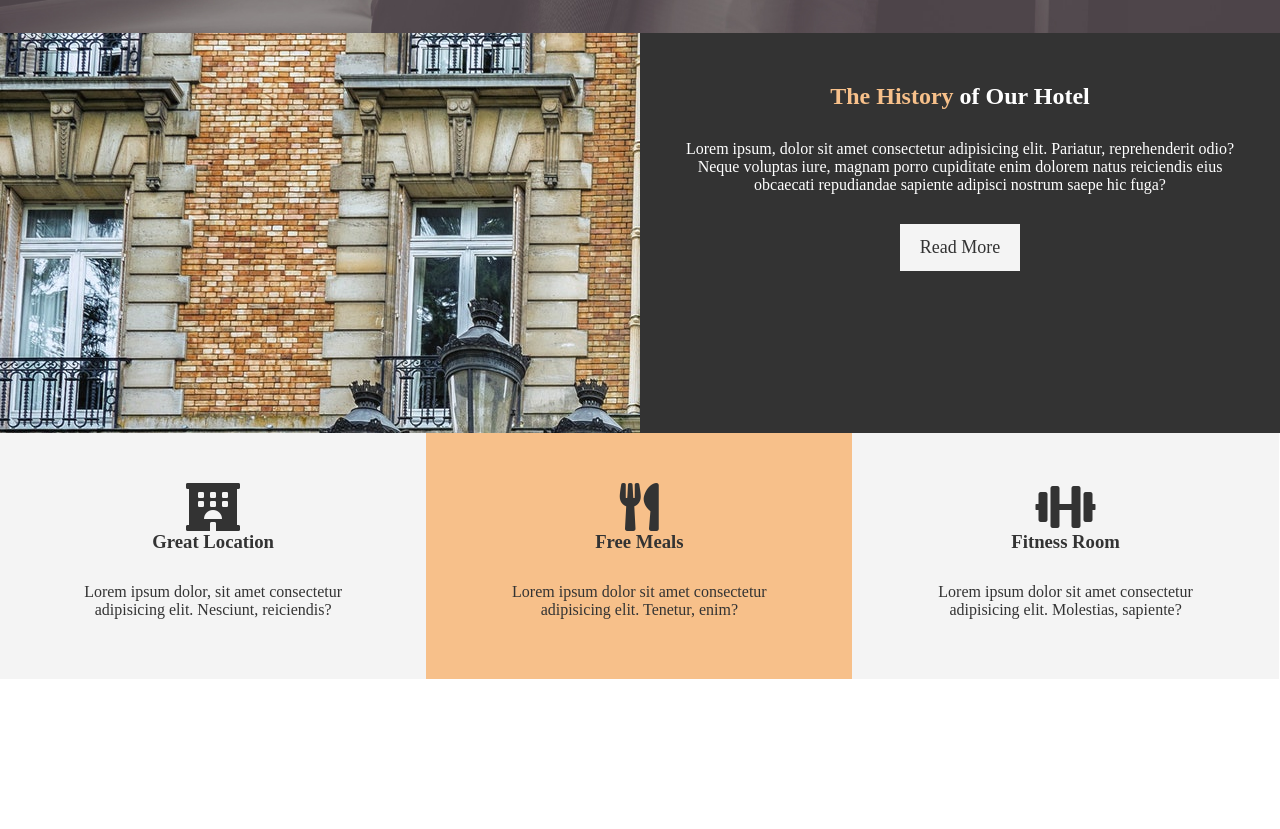
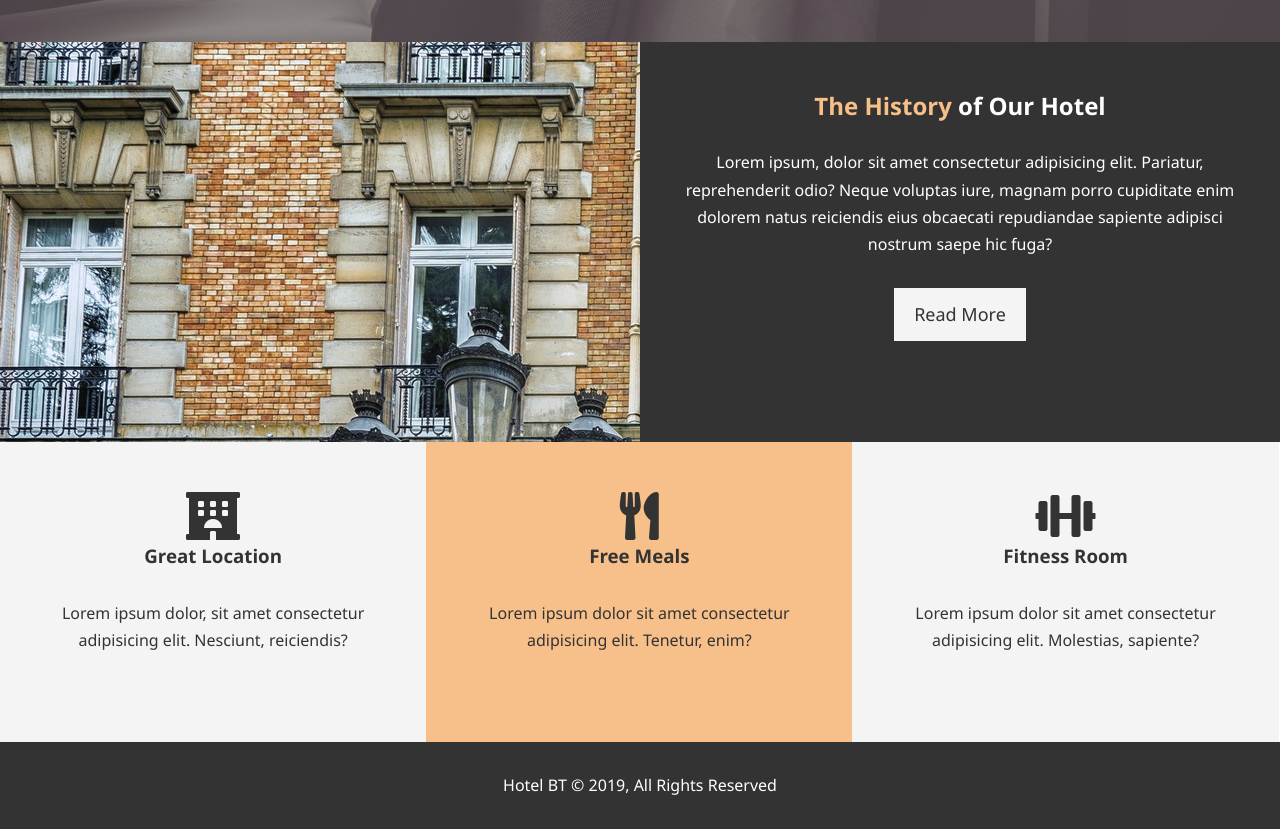
Before and after one commit to jamespulley59/Hotel-Website-1, a plain HTML site: page index.html in a window 1280 px wide. Shown: the part 625-1454 px from the top of the page. Before the commit the page ends 1304 px from the top, so only its background shows below. Drawn offline with Linux system fonts and the light colour scheme.

Commit message:
home page finished

```diff
--- a/css/style.css
+++ b/css/style.css
@@ -5,7 +5,17 @@
     box-sizing: border-box;
 }
 
+body {
+    font-family: 'Segoe UI', Tahoma, Geneva, Verdana, sans-serif;
+    line-height: 1.7em;
+}
+
 /* Utility */
+
+.clr{
+    clear: both;
+}
+
 a {
     text-decoration: none;
 }
@@ -146,4 +156,11 @@ nav ul li a.current, nav ul li a:hover {
     width: 33.3%;
     padding: 50px;
     text-align: center;
+    min-height: 300px;
 }
+
+/* Footer */
+footer {
+    text-align: center;
+    padding: 20px;
+}
--- a/index.html
+++ b/index.html
@@ -55,5 +55,9 @@
             <p>Lorem ipsum dolor sit amet consectetur adipisicing elit. Molestias, sapiente?</p>
         </div>
     </section>
+    <div class="clr"></div>
+    <footer class="bg-dark">
+        <p>Hotel BT &copy; 2019, All Rights Reserved</p>
+    </footer>
 </body>
 </html>
```
